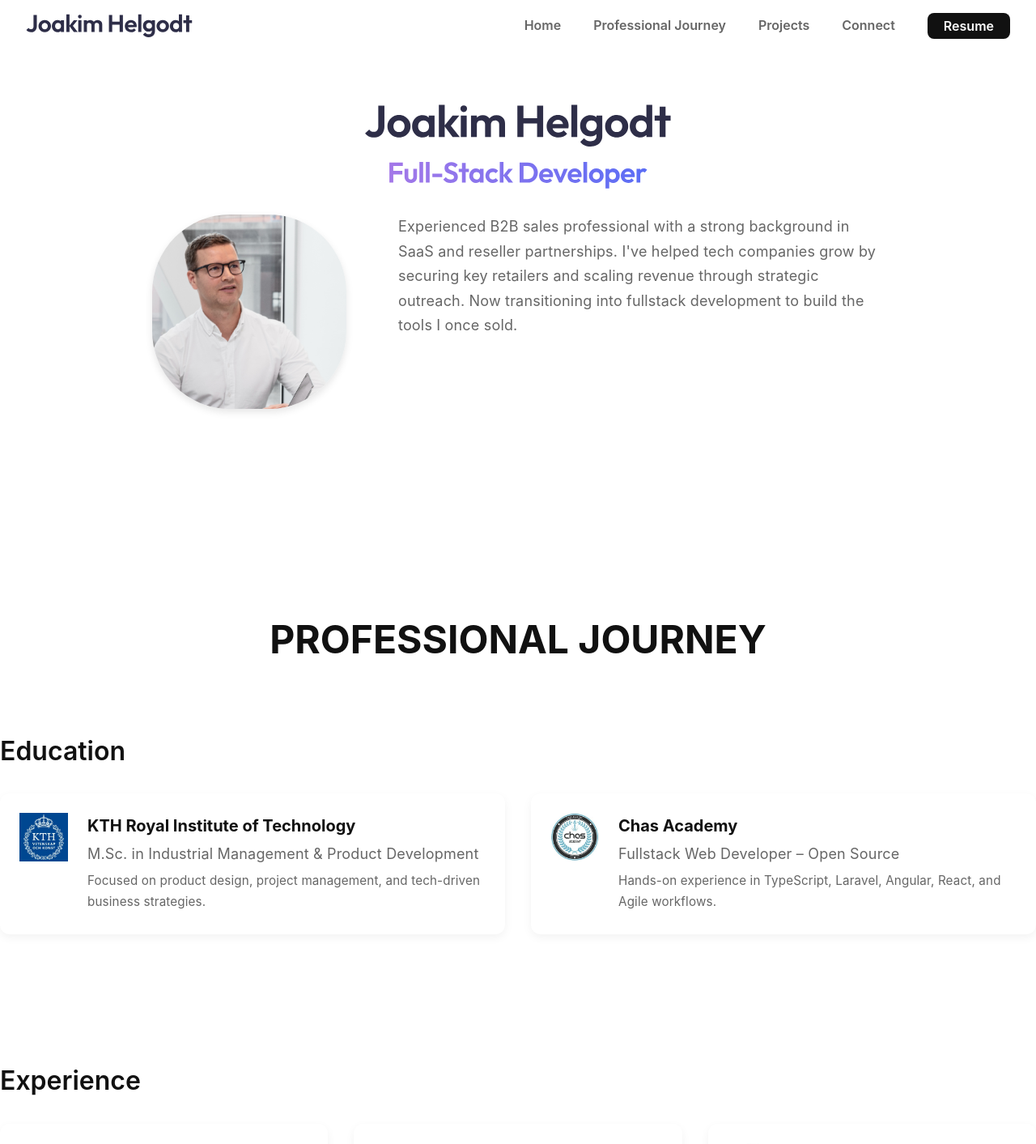
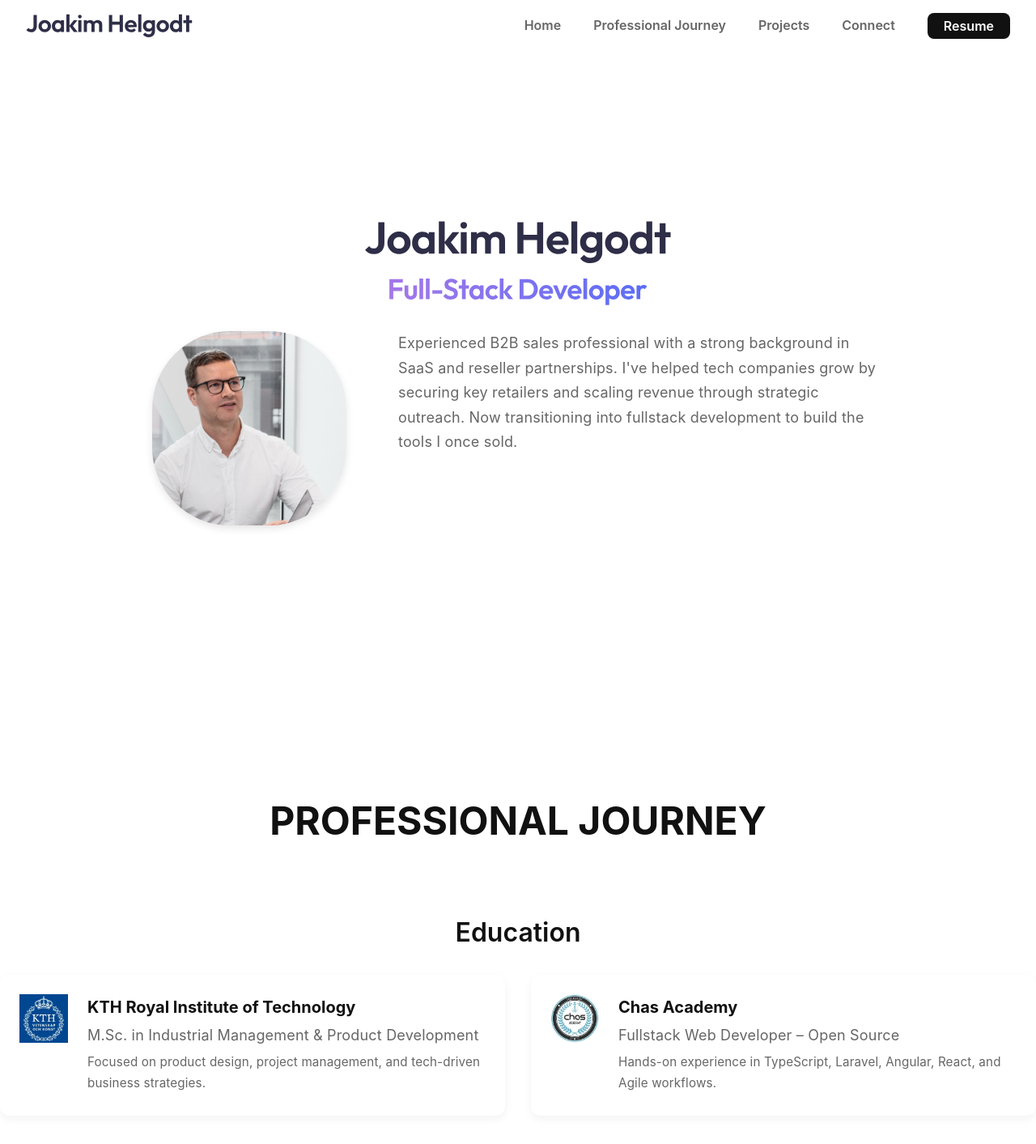
Before and after one commit to jhelgodt/Portfolio2, an Angular app: page / in a window 1280 px wide. Shown: the top 1413 px of the page at 81% size. Built offline with nearby package versions, Linux system fonts and the light colour scheme.

Commit message:
fix(hero): adjust padding for better spacing consistency

```diff
--- a/src/app/components/hero/hero.component.scss
+++ b/src/app/components/hero/hero.component.scss
@@ -2,7 +2,7 @@
 @use "../../../styles/mixins" as *;
 
 .hero {
-  @include section-padding;
+  @include hero-padding;
 
   &__title {
     @include hero-title;
--- a/src/app/components/professional-journey/professional-journey.component.scss
+++ b/src/app/components/professional-journey/professional-journey.component.scss
@@ -9,7 +9,7 @@
   }
 
   .subsection-title {
-    @include subsection-title(left);
+    @include subsection-title;
   }
 
   .education__grid,
--- a/src/styles/_mixins.scss
+++ b/src/styles/_mixins.scss
@@ -50,6 +50,10 @@
   padding-top: $section-padding-top;
   padding-bottom: $section-padding-bottom;
 }
+@mixin hero-padding {
+  padding-top: calc($section-padding-top + 8rem);
+  padding-bottom: $section-padding-bottom;
+}
 
 /* 🔗 Navigationslänk (navbar) */
 @mixin nav-link($color: $color-text-muted) {
--- a/src/styles/_variables.scss
+++ b/src/styles/_variables.scss
@@ -11,6 +11,6 @@ $color-text-light: #ffffff;
 $color-border: #e0e0e0;
 
 // 📐 Spacing
-$section-padding-top: 8rem;
-$section-padding-bottom: 8rem;
+$section-padding-top: 9rem;
+$section-padding-bottom: 12rem;
 $heading-margin-bottom: 2.5rem;
```
